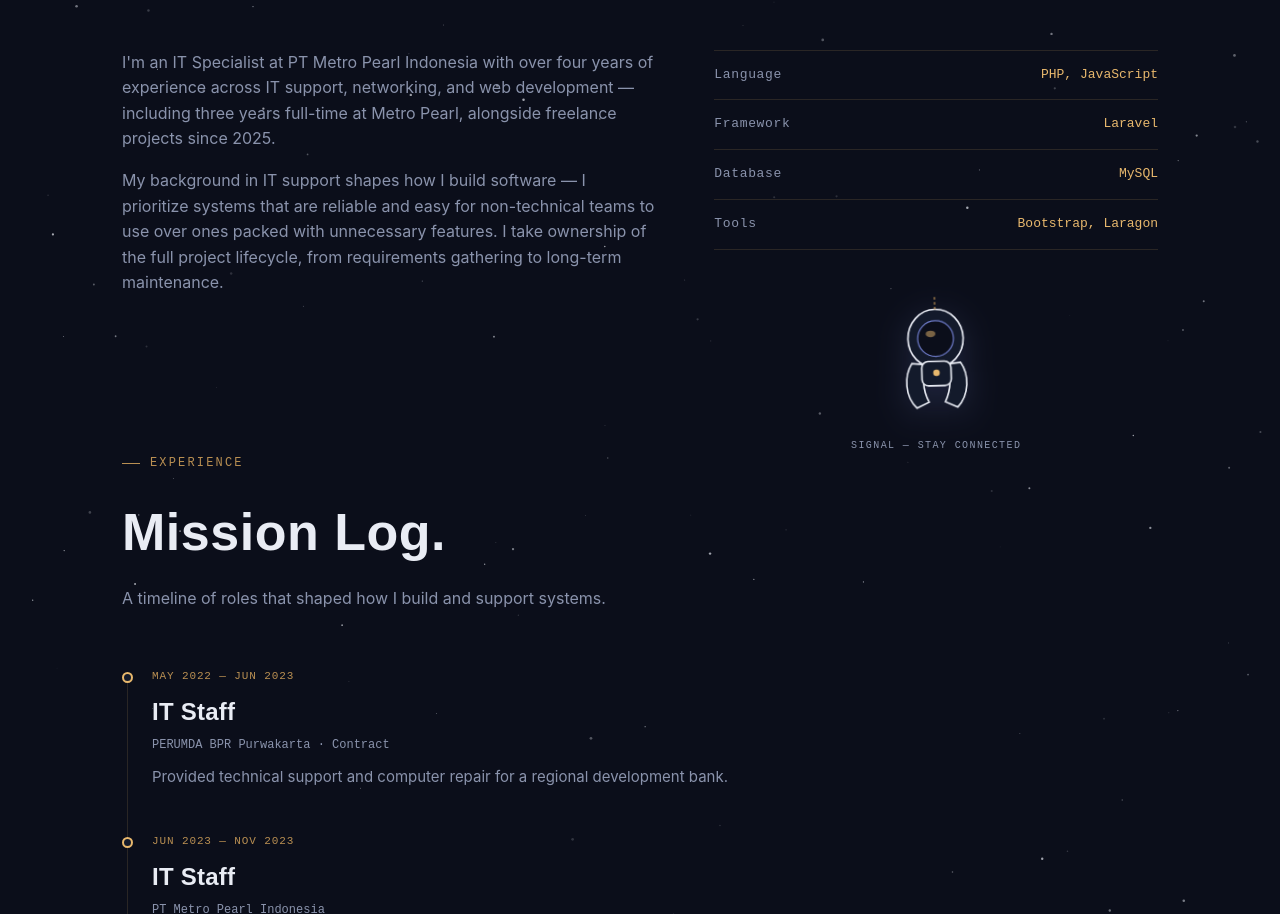
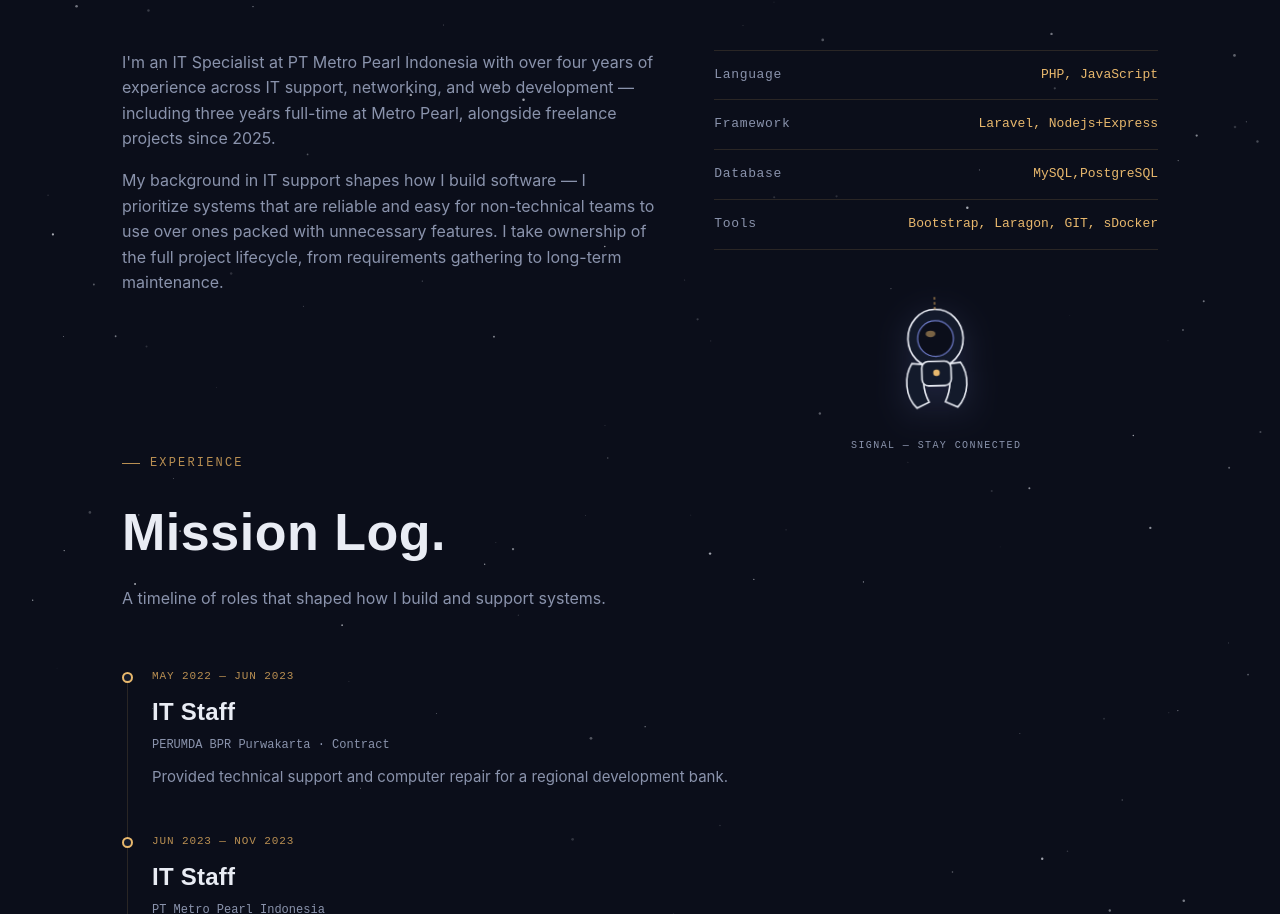
Before and after one commit to Djodyyy/DjodyRizaldiArifin, a plain HTML site: page index.html in a window 1280 px wide. Shown: the part 1010-1924 px from the top of the page. Drawn offline with Linux system fonts and the light colour scheme.

Commit message:
Update Profile

```diff
--- a/index.html
+++ b/index.html
@@ -67,9 +67,9 @@
       <div class="instruments-col">
         <div class="instruments">
           <div class="instrument-row"><span class="label">Language</span><span class="val">PHP, JavaScript</span></div>
-          <div class="instrument-row"><span class="label">Framework</span><span class="val">Laravel</span></div>
-          <div class="instrument-row"><span class="label">Database</span><span class="val">MySQL</span></div>
-          <div class="instrument-row"><span class="label">Tools</span><span class="val">Bootstrap, Laragon</span></div>
+          <div class="instrument-row"><span class="label">Framework</span><span class="val">Laravel, Nodejs+Express</span></div>
+          <div class="instrument-row"><span class="label">Database</span><span class="val">MySQL,PostgreSQL</span></div>
+          <div class="instrument-row"><span class="label">Tools</span><span class="val">Bootstrap, Laragon, GIT, sDocker</span></div>
         </div>
 
         <!-- FLOATING ASTRONAUT -->
```
